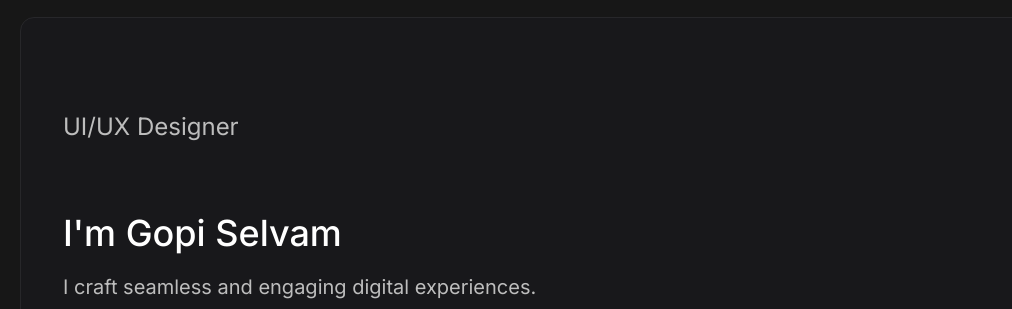
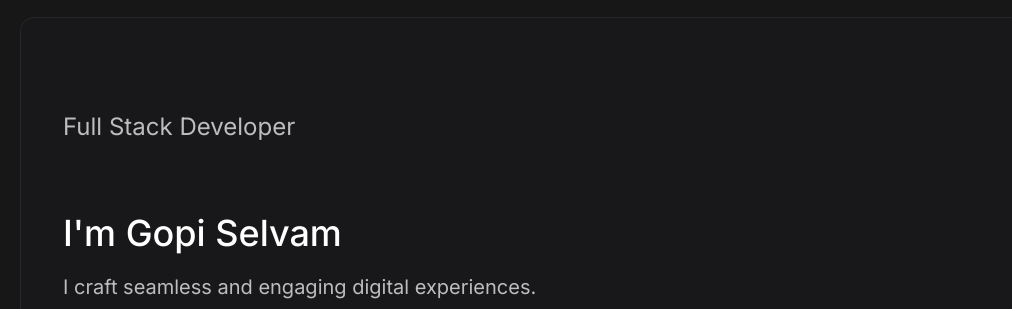
Before and after one commit to Sosukegopi/personal-portfolio, a plain HTML site: page index.html in a window 1280 px wide. Shown: the part 87-396 px from the top of the page, 0-1012 px from the left. Drawn offline with nearby package versions, Linux system fonts and the light colour scheme.

Commit message:
Update index.html

```diff
--- a/index.html
+++ b/index.html
@@ -24,7 +24,7 @@
 
     <div class="about">
         <div class="left">
-            <h3>UI/UX Designer</h3>
+            <h3>Full Stack Developer</h3>
             <div class="info">
                 <h2>I'm Gopi Selvam</h2>
                 <p>I craft seamless and engaging digital experiences.</p>
```
